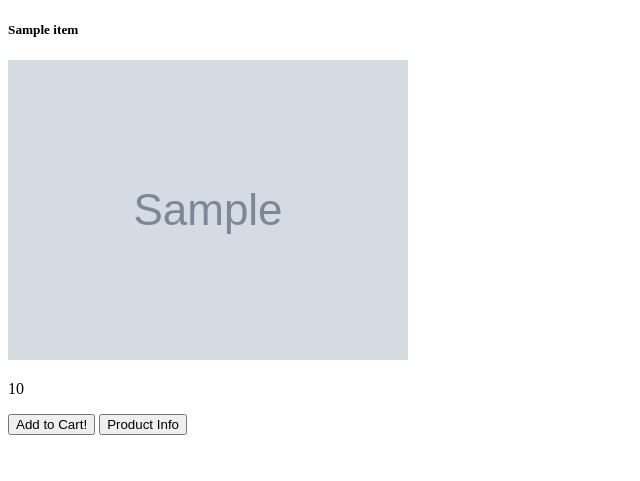
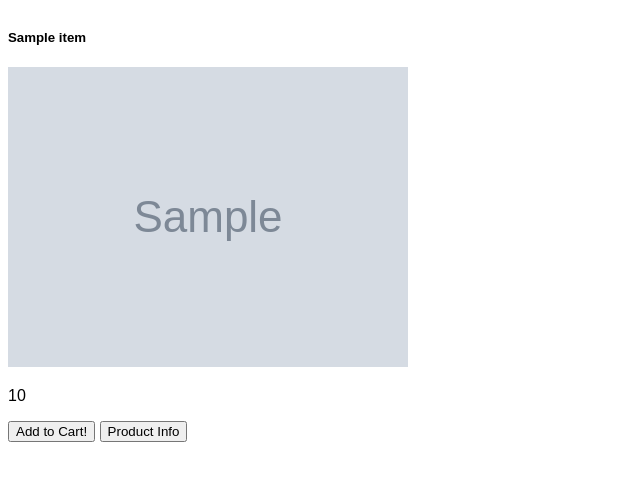
Before and after one commit to eriVitale/groupProject, a Flask app: page /products/menswear in a window 1280 px wide. Shown: the top 481 px of the page, without its empty margins (0-640 px from the left). Run offline with Flask 2, Linux system fonts and the light colour scheme; the visitor is signed in with stand-in values (Sample User, id 1); grey boxes marked "Sample" are stand-in pictures; a database or web service that is not in the repository returns one stand-in record (values such as "Sample title"); data that the repository does not hold is empty.

Commit message:
describe changes here

```diff
--- a/flask_app/static/style.css
+++ b/flask_app/static/style.css
@@ -302,7 +302,6 @@ text-shadow: 0px 4px 4px rgba(0, 0, 0, 0.25);
 }
 
 .testCart{
-
 }
 
 .cartItems{
--- a/flask_app/templates/products.html
+++ b/flask_app/templates/products.html
@@ -4,9 +4,10 @@
     <meta charset="UTF-8">
     <meta http-equiv="X-UA-Compatible" content="IE=edge">
     <meta name="viewport" content="width=device-width, initial-scale=1.0">
+    <link rel="stylesheet" type="text/css" href="{{ url_for('static', filename='style.css') }}">
     <title>{{title}}</title>
 </head>
-<body>
+<body class="testCart">
     {% for product in products %}
     <div>
         <h5>{{product.title}}</h5>
```
